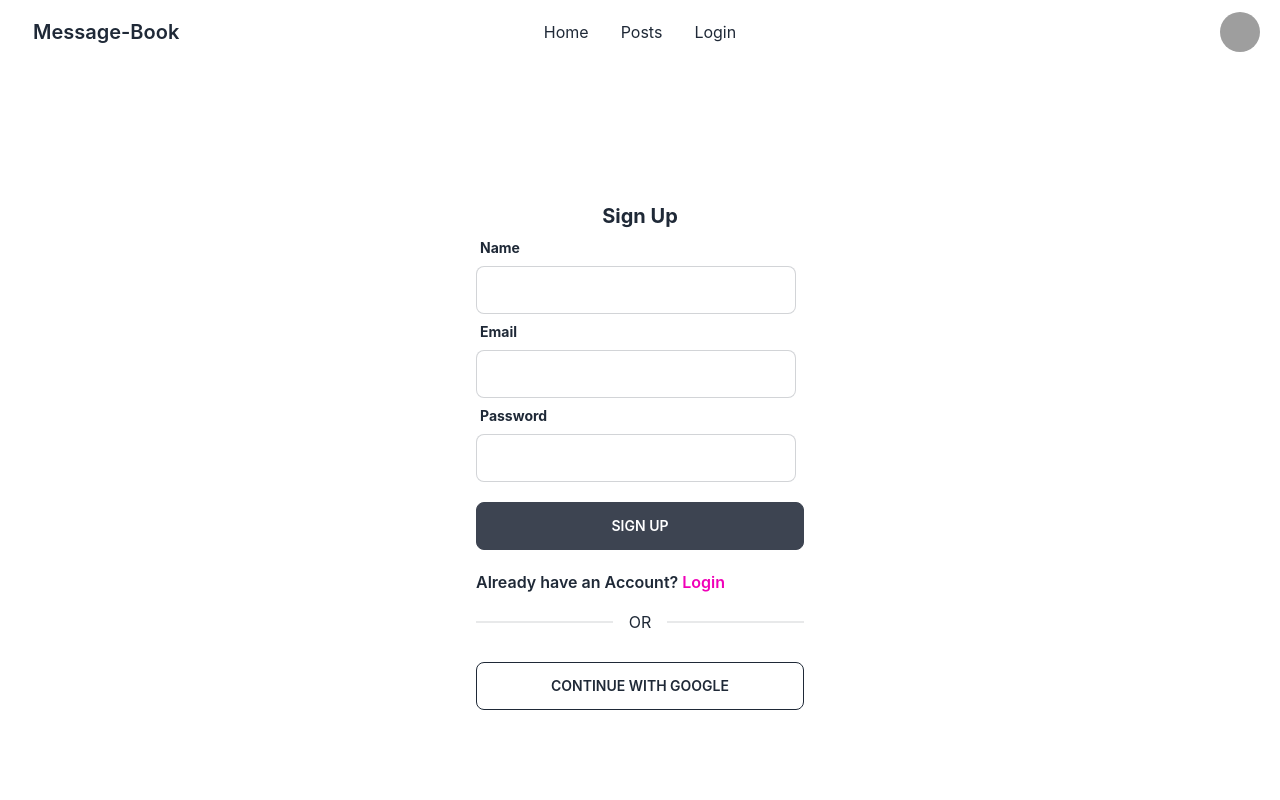
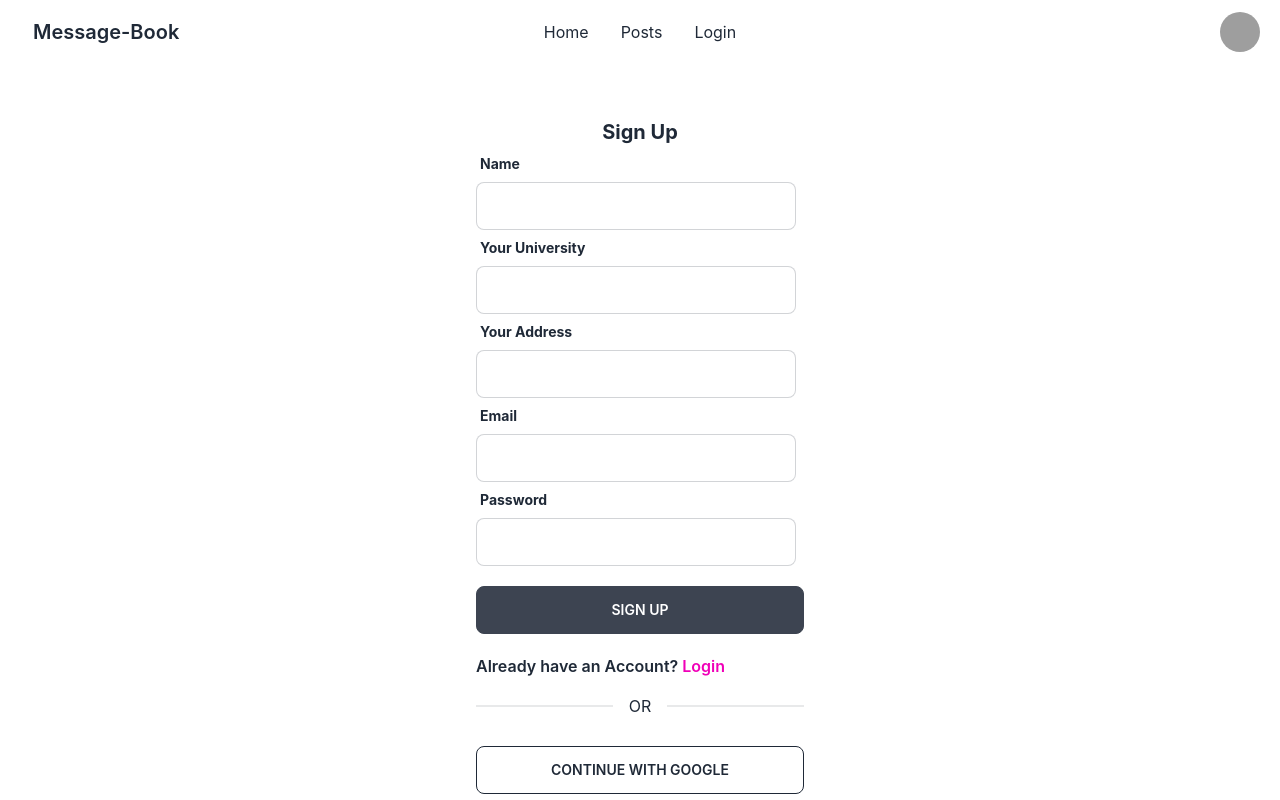
Before and after one commit to Tauhidul-IR/message-book, a React (Create React App) app: page /signUp in a window 1280 px wide. Shown: the top 800 px of the page. Built offline with nearby package versions, Linux system fonts and the light colour scheme; no server answers; grey boxes are pictures that could not be loaded.

Commit message:
saved user

```diff
--- a/src/App.js
+++ b/src/App.js
@@ -2,11 +2,13 @@ import logo from './logo.svg';
 import './App.css';
 import { RouterProvider } from 'react-router-dom';
 import router from './Routes/Routes';
+import { Toaster } from 'react-hot-toast';
 
 function App() {
   return (
     <div className="container mx-auto px-2">
       <RouterProvider router={router}></RouterProvider>
+      <Toaster></Toaster>
     </div>
   );
 }
--- a/src/components/Pages/Login/SingUp.js
+++ b/src/components/Pages/Login/SingUp.js
@@ -1,7 +1,7 @@
 import React, { useContext, useState } from 'react';
 import { useForm } from 'react-hook-form';
 import { toast } from 'react-hot-toast';
-import { Link } from 'react-router-dom';
+import { Link, useNavigate } from 'react-router-dom';
 import { AuthContext } from '../../../AuthProvider/AuthProvider';
 
 const SingUp = () => {
@@ -10,7 +10,7 @@ const SingUp = () => {
     const [signUpError, setSignUpError] = useState(null)
     // const [createdUserEmail, setCreatedUserEmail] = useState('');
     // const [token] = useToken(createdUserEmail)
-    // const navigate = useNavigate();
+    const navigate = useNavigate();
 
     // if (token) {
     //     navigate('/')
@@ -25,15 +25,16 @@ const SingUp = () => {
                 console.log(user)
                 toast.success("User Create SuccessFully")
                 //update user
-                // const userInfo = {
-                //     displayName: data.name
-                // }
-                // updateUser(userInfo)
-                //     .then(() => {
-                //         // saveUser(data.email, data.name, data.userType)
-                //         // navigate('/');
-                //     })
-                //     .catch(error => console.error(error))
+                const userInfo = {
+                    displayName: data.name
+                }
+                updateUser(userInfo)
+                    .then(() => {
+                        saveUser(data.email, data.name, data.university, data.address)
+                        // navigate('/');
+
+                    })
+                    .catch(error => console.error(error))
             })
             .catch(error => {
                 console.error(error)
@@ -42,23 +43,26 @@ const SingUp = () => {
     }
 
 
-    // const saveUser = (email, name, userType) => {
-    //     const user = { email, name, userType };
-    //     fetch('https://bikroy-bd-server.vercel.app/users', {
-    //         method: "POST",
-    //         headers: {
-    //             'content-type': 'application/json'
-    //         },
-    //         body: JSON.stringify(user)
-    //     })
-    //         .then(res => res.json())
-    //         .then(data => {
-    //             setCreatedUserEmail(email)
-    //             // getUserToken(email)
-    //             // navigate('/');
-    //         })
-    //         .catch(error => console.error(error))
-    // }
+    const saveUser = (email, name, university, address) => {
+        const user = { email, name, university, address };
+        fetch('http://localhost:4000/users', {
+            method: "POST",
+            headers: {
+                'content-type': 'application/json'
+            },
+            body: JSON.stringify(user)
+        })
+            .then(res => res.json())
+            .then(data => {
+                //
+                if (data.acknowledged) {
+                    toast.success("Savad User Info successfully")
+                    navigate('/');
+                }
+                console.log(data);
+            })
+            .catch(error => console.error(error))
+    }
 
 
 
@@ -92,6 +96,34 @@ const SingUp = () => {
                         <label className="label"><span className="label-text font-bold">Name</span></label>
                         <input
                             {...register("name", {
+                                required: 'Name Must Given.'
+                            })}
+                            type="text" className="input input-bordered w-full max-w-xs" />
+                        {errors.name && <p className='text-red-500'>{errors.name?.message}</p>}
+
+                    </div>
+                    {/* --------------Name---------------------------------- */}
+
+
+                    {/* --------------Name---------------------------------- */}
+                    <div className="form-control w-full max-w-xs">
+                        <label className="label"><span className="label-text font-bold">Your University</span></label>
+                        <input
+                            {...register("university", {
+                                required: 'Name Must Given.'
+                            })}
+                            type="text" className="input input-bordered w-full max-w-xs" />
+                        {errors.name && <p className='text-red-500'>{errors.name?.message}</p>}
+
+                    </div>
+                    {/* --------------Name---------------------------------- */}
+
+
+                    {/* --------------Name---------------------------------- */}
+                    <div className="form-control w-full max-w-xs">
+                        <label className="label"><span className="label-text font-bold">Your Address</span></label>
+                        <input
+                            {...register("address", {
                                 required: 'Name Must Given.'
                             })}
                             type="text" className="input input-bordered w-full max-w-xs" />
@@ -142,7 +174,7 @@ const SingUp = () => {
                     {/* display Error */}
                     <div>
                         {
-                            // signUpError && <p className='text-red-600'>{signUpError}</p>
+                            signUpError && <p className='text-red-600'>{signUpError}</p>
                         }
                     </div>
                 </form>
```
